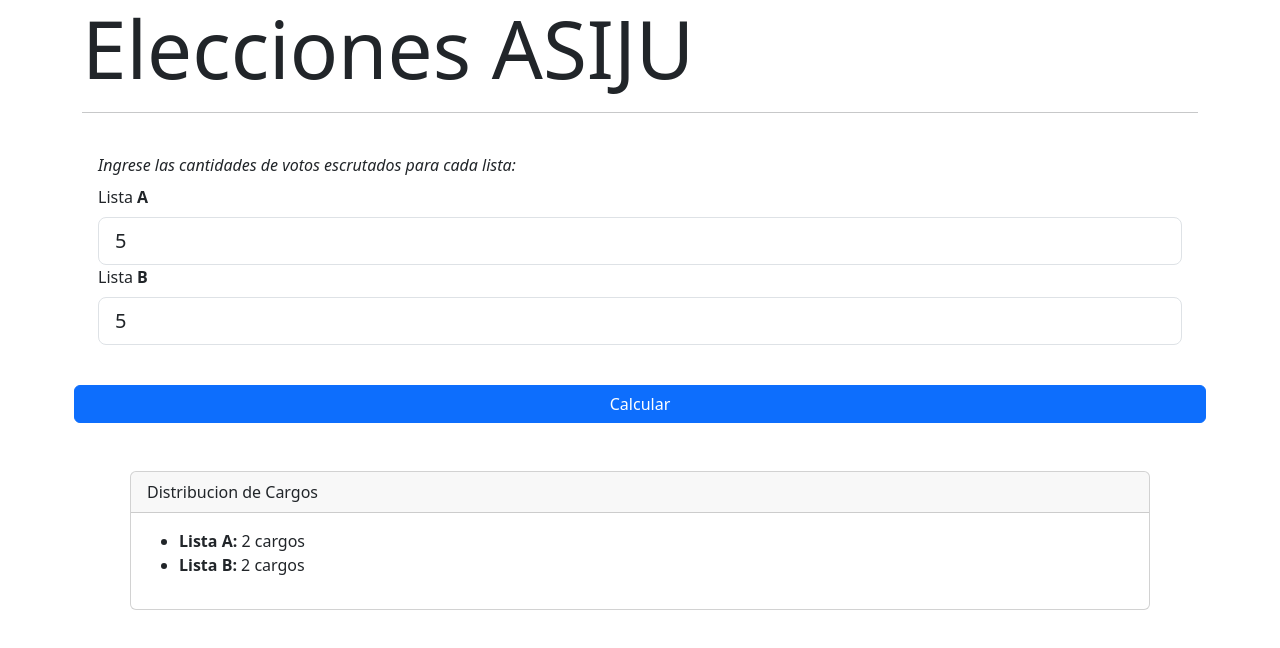
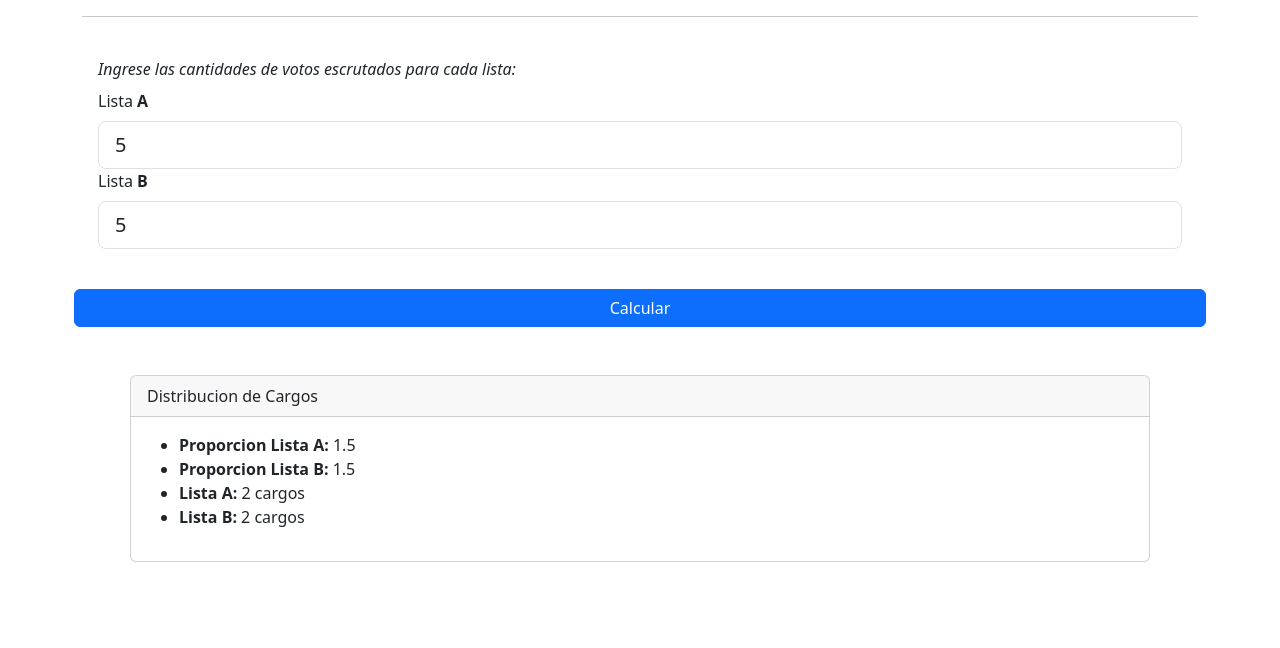
Before and after one commit to jgastald/EscrutinioASIJU2024, a plain HTML site: page index.html in a window 1280 px wide. Both pictures are taken after typing "5", "5" into the empty fields and a click on the button "Calcular". Drawn offline with nearby package versions, Linux system fonts and the light colour scheme.

Commit message:
Update index.html

```diff
--- a/index.html
+++ b/index.html
@@ -18,6 +18,12 @@
                 votosLista2 / totalVotos,
             ];
 
+
+            resultados.innerHTML +=
+                        "<li> <b>Proporcion Lista A:</b> " + proporciones[0]*3 + "</li> " +
+                        "<li> <b>Proporcion Lista B:</b> " + proporciones[1]*3 + "</li> ";
+
+
             // Paso 3: Asignar cargos proporcionalmente
             const cargosAsignados = proporciones.map(proporcion => Math.round(proporcion * 3));     // Son 3 cargos
 
@@ -30,7 +36,7 @@
 <body>
     <div class="container">
 
-        <h1 class="display-1"> Elecciones ASIJU </h1>
+        <!-- h1 class="display-1"> Elecciones ASIJU </h1-->
         <hr class="mb-3">
 
 
@@ -51,8 +57,21 @@
 
         </form>
 
-        <div id="resultados" class="m-5">
 
+        <div id="mensajes" class="alert alert-warning m-5" role="alert" style="display: none">
+        </div>
+
+
+
+        <div id='cardResultados' class='card m-5' style="display: none">
+            <div class='card-header'>
+              Distribucion de Cargos
+            </div>
+            <div class='card-body'>
+                <ul>
+                    <div id="resultados"> </div>
+                </ul>
+            </div>
         </div>
 
     </div>
@@ -60,14 +79,21 @@
 </body>
 
 <script>
+
+    let resultados      = document.getElementById("resultados");
+    let cardResultados  = document.getElementById("cardResultados");
+    let mensajes        = document.getElementById("mensajes");
+
+    // Evento Click del Boton
     document.getElementById('calcular').addEventListener('click', (e) => {
-        // Do whatever you want
-    //    e.target.textContent = 'Clicked!';
 
+        // oculto mensajes y resultados
+        mensajes.style.display = 'none';
+        cardResultados.style.display = 'none';
+        resultados.innerHTML += '';
 
         let votosListaA = Number(document.getElementById("votosListaA").value);
         let votosListaB = Number(document.getElementById("votosListaB").value);
-        let resultados  = document.getElementById("resultados");
 
 
         if (votosListaA && votosListaB) {
@@ -76,23 +102,13 @@
             );
             console.dir(cargos);
 
-            resultados.innerHTML =
-                "<div class='card'>" +
-                    "<div class='card-header'>" +
-                    "  Distribucion de Cargos " +
-                    "</div>" +
-                    "<div class='card-body'>" +
-                        "<ul>" +
+            cardResultados.style.display = 'block';
+            resultados.innerHTML +=
                         "<li> <b>Lista A:</b> " + cargos[0] + " cargos </li> " +
-                        "<li> <b>Lista B:</b> " + cargos[1] + " cargos </li> " +
-                        "</ul>" +
-                    "</div>" +
-                "</div>" ;
+                        "<li> <b>Lista B:</b> " + cargos[1] + " cargos </li> ";
         } else {
-            resultados.innerHTML =
-                '<div class="alert alert-warning" role="alert">' +
-                    "Las cantidades de votos son invalidas" +
-                '</div>'
+            mensajes.innerHTML = "Las cantidades de votos son invalidas";
+            mensajes.style.display = 'block';
         }
 
 
```
